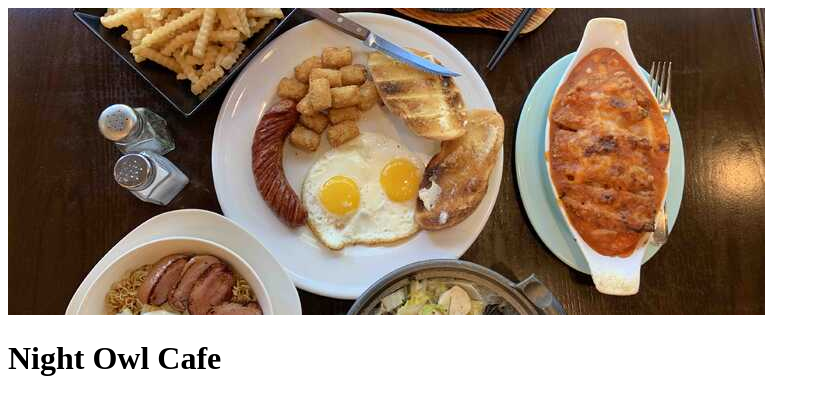
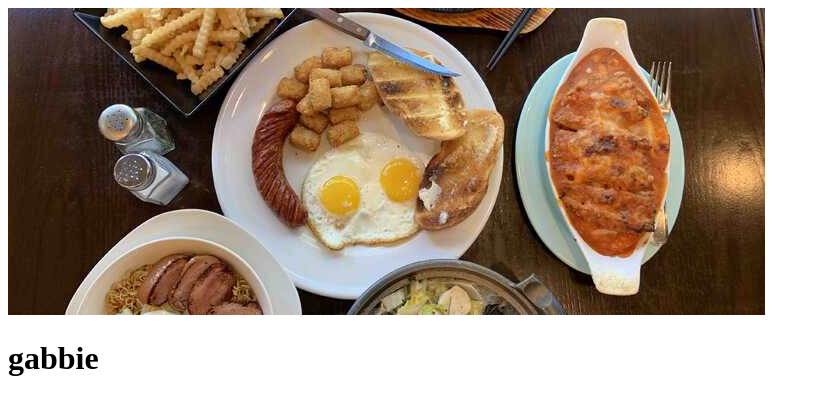
Before and after one commit to fgerrymok/nightowlcafe, a plain HTML site: page index.html in a window 1280 px wide. Shown: the whole page, without its empty margins (0-820 px from the left). Drawn offline with Linux system fonts and the light colour scheme.

Commit message:
Update index.html

```diff
--- a/index.html
+++ b/index.html
@@ -11,7 +11,7 @@
         <div>
             <header>
                 <img src="images/night_owl_cafe_banner.jpg" alt="Overhead shot of a variety of food">
-                <h1>Night Owl Cafe</h1>
+                <h1>gabbie</h1>
             </header>
             <nav>
 
```
